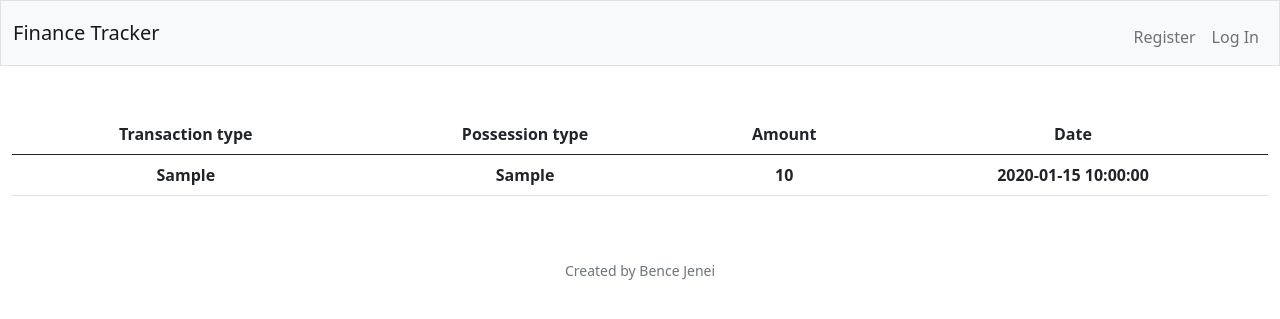
After one commit to bencej98/CS50_final_project, a Flask app: template templates/reports.html in a window 1280 px wide. The commit adds this page. Shown: the top 319 px of the page. Run offline with Flask 2, Linux system fonts and the light colour scheme; the template is opened without the code that fills it: most values are stand-ins (such as "Sample title", 1, 10 or a date in 2020); lists and menus that the app fills with data are empty.

Commit message:
Fixed transactions function and created reports function

```diff
--- a/app.py
+++ b/app.py
@@ -82,6 +82,7 @@ def register():
         elif password != request.form.get("confirmation"):
             return Response("Passwords must match", status=400)
 
+        # Checks for username duplication
         cur.execute("SELECT * FROM users WHERE username = ?", (username,))
         validator = cur.fetchone()
         if validator is not None:
@@ -89,17 +90,12 @@ def register():
 
         # Stores the hased password and the username in a variable
         hashed_password = generate_password_hash(password)
-        cur.execute("INSERT INTO users (username, hash) VALUES (?, ?)", (username, hashed_password))
+        cur.execute("""INSERT INTO users (username, hash)
+                       VALUES (?, ?)"""
+                       , (username, hashed_password))
+
         connection.commit()
-        # Checks for username duplication
-        '''
-        try:
-            cur.execute("INSERT INTO users (username, hash) VALUES (?, ?)", (username, hashed_password))
-            connection.commit()
 
-        except:
-            return Response("The username is already taken", status=400)
-        '''
         # Sets session with the current user id
         user_data = (cur.execute("SELECT * FROM users WHERE username = ?", (username,)))
         user = user_data.fetchall()
@@ -171,11 +167,14 @@ def logout():
 @login_required
 def transaction():
 
+# This function lets the user to withdraw or deposit assets of many types
+
+    # Sets up db connection and cursors (dict_factory is to return a dictionary not a tuple)
     connection = sqlite3.connect("testDB.db")
     connection.row_factory = dict_factory
     cur = connection.cursor()
 
-
+    # Gets user data
     user = cur.execute("""SELECT username
                           FROM users
                           WHERE id = ?"""
@@ -186,6 +185,7 @@ def transaction():
     if request.method == "GET":
         return render_template("transactions.html")
 
+    # Checks for possible errors
     if not request.form.get("transaction"):
         return Response("Must provide transaction type", status=400,)
     elif not request.form.get("amount"):
@@ -195,37 +195,66 @@ def transaction():
     elif not request.form.get("possession"):
         return Response("Must provide type of posession",status=400,)
 
-    # Also have to check if there is enough money on the account
 
     transaction_type = request.form.get("transaction")
     possession_type = request.form.get("possession")
     amount = int(request.form.get("amount"))
-    validation = cur.execute("SELECT id FROM all_assets WHERE username = ? AND possession_type = ? AND transaction_type = ? ", (username, transaction_type, possession_type,))
+
+    # Validation is to check whether is there a similar entry or not with the given transaction type
+    validation = cur.execute("SELECT id FROM all_assets WHERE username = ? AND possession_type = ? AND transaction_type = ? ", (username, possession_type, "Deposit",))
     count = len(validation.fetchall())
+
     # Records the transaction data in the transactions (needed for reports) and all_assets table (needed for index)
     if request.form.get("transaction") == "Deposit":
         cur.execute("INSERT INTO transactions (username, transaction_type, possession_type, amount) VALUES (?, ?, ?, ?)", (username, transaction_type, possession_type, amount,))
-        # Here I should check whether the user transaction type and possession type is already present at the table
+        # If there is no entry yet inserts the given data
         if count == 0 :
             cur.execute("INSERT INTO all_assets (username, transaction_type, possession_type, amount) VALUES (?, ?, ?, ?)", (username, transaction_type, possession_type, amount,))
+        # If entry already exists updates the given data
         else:
-            cur.execute("UPDATE all_assets SET amount = amount + ? WHERE username = ? AND possession_type = ? AND transaction_type = ? ", (amount, username, transaction_type, possession_type,))
+            cur.execute("UPDATE all_assets SET amount = amount + ? WHERE username = ? AND possession_type = ? AND transaction_type = ? ", (amount, username, possession_type, transaction_type,))
         connection.commit()
     elif request.form.get("transaction") == "Withdraw":
-        cash = cur.execute("SELECT amount FROM all_assets WHERE username = ? AND possession_type = ? AND transaction_type = ? ", (username, possession_type, transaction_type,))
+        cash = cur.execute("SELECT amount FROM all_assets WHERE username = ? AND possession_type = ? AND transaction_type = ? ", (username, possession_type, "Deposit",))
         cash_count = cash.fetchall()
-        if count == 0 and cash_count[0]["amount"] >= int(request.form.get("amount")):
+        # If there is no entry yet inserts the given data
+        if count == 0:
+                return Response("Amount can't be higher than asset amou", status=400)
+        # Checks if the user has enough assets and acts based on that
+        elif cash_count[0]["amount"] <= amount:
+                return Response("Amount can't be higher than asset amount", status=400)
+        elif cash_count[0]["amount"] >= amount:
             cur.execute("INSERT INTO transactions (username, transaction_type, possession_type, amount) VALUES (?, ?, ?, ?)", (username, transaction_type, possession_type, amount,))
-        else:
-            if cash_count[0]["amount"] >= int(request.form.get("amount")):
-                cur.execute("UPDATE all_assets SET amount = amount - ? WHERE username = ? AND possession_type = ? AND transaction_type = ? ", (amount, username, transaction_type, possession_type,))
-            else:
-                return Response("Amount can't be higher than asset amount", status=400)
+            cur.execute("UPDATE all_assets SET amount = amount - ? WHERE username = ? AND possession_type = ? AND transaction_type = ? ", (amount, username, possession_type, "Deposit",))
         connection.commit()
 
     connection.close()
     return redirect("/")
 
+@app.route("/reports")
+@login_required
+def reports():
+# This functions return the reports of all transactions made from an account
+
+# Sets up connection with db, creates a cursor
+    connection = sqlite3.connect("testDB.db")
+    connection.row_factory = dict_factory
+    cur = connection.cursor()
+
+    # Gets current user's id
+    user_data = cur.execute("""
+                          SELECT username
+                          FROM users
+                          WHERE id = ?"""
+                          ,(session["user_id"],))
+
+    # Returns current user's data needed for the report
+    user = user_data.fetchall()
+    username = user[0]["username"]
+    cursor = cur.execute("SELECT transaction_type, possession_type, amount, date FROM transactions WHERE username = ?", (username,))
+    reports = cursor.fetchall()
+
+    return render_template("reports.html", reports=reports)
 
  # This functions checks if the password meets all the requirements
 def validate(password):
--- a/templates/layout.html
+++ b/templates/layout.html
@@ -25,7 +25,7 @@
                             <li class="nav-item"><a class="nav-link" href="/index">Dashboard</a></li>
                             <li class="nav-item"><a class="nav-link" href="/transactions">Transactions</a></li>
                             <li class="nav-item"><a class="nav-link" href="/sell">Budget</a></li>
-                            <li class="nav-item"><a class="nav-link" href="/history">Reports</a></li>
+                            <li class="nav-item"><a class="nav-link" href="/reports">Reports</a></li>
                         </ul>
                         <ul class="navbar-nav ms-auto mt-2">
                             <li class="nav-item"><a class="nav-link" href="/logout">Log Out</a></li>
--- /dev/null
+++ b/templates/reports.html
@@ -0,0 +1,28 @@
+{% extends "layout.html" %}
+
+{% block title %}
+    History
+{% endblock %}
+
+{% block main %}
+    <table class="table table-hover">
+        <thead>
+            <tr>
+              <th scope="col">Transaction type</th>
+              <th scope="col">Possession type</th>
+              <th scope="col">Amount</th>
+              <th scope="col">Date</th>
+            </tr>
+          </thead>
+          <tbody>
+            {% for report in reports %}
+            <tr>
+                <th>{{ report.transaction_type}}</th>
+                <th>{{ report.possession_type}}</th>
+                <th>{{ report.amount   }}</th>
+                <th>{{ report.date}}</th>
+            </tr>
+            {% endfor %}
+          </tbody>
+    </table>
+{% endblock %}
```
Also changed, not shown: sql_test.py (+6 -45 lines), testDB.db, 1 other file.
